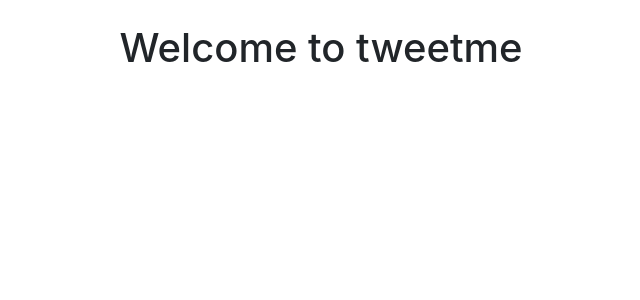
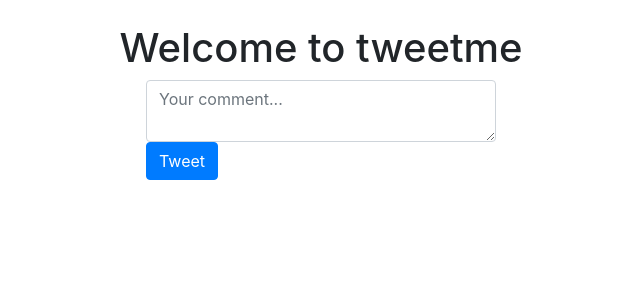
Before and after one commit to ironfalcon/tweetme_django, a Django app: page / in a window 1280 px wide. Shown: the part 56-356 px from the top of the page, without its empty margins (319-959 px from the left). Run offline with Django 3.2, Linux system fonts and the light colour scheme; data that the repository does not hold is empty.

Commit message:
django and html form + allowed host + is_safe_url

```diff
--- a/templates/pages/home.html
+++ b/templates/pages/home.html
@@ -9,6 +9,17 @@
 <div class='row text-center'>
     <div class='col'>
         <h1>Welcome to tweetme</h1>
+    </div>
+</div>
+
+<div class='row mb-3'>
+    <div class='col-md-4 mx-auto col-10'>
+        <form class='form' method='POST' action='/create-tweet'>
+            {% csrf_token %}
+            <input type='hidden' value='/' name='next' />
+            <textarea class='form-control' name='content' placeholder='Your comment...'></textarea>
+            <button type='submit' class='btn btn-primary'>Tweet</button>
+        </form>
     </div>
 </div>
 
--- a/tweetme2/settings.py
+++ b/tweetme2/settings.py
@@ -25,7 +25,7 @@
 # SECURITY WARNING: don't run with debug turned on in production!
 DEBUG = True
 
-ALLOWED_HOSTS = []
+ALLOWED_HOSTS = ['127.0.0.1']
 
 
 # Application definition
--- a/tweets/views.py
+++ b/tweets/views.py
@@ -1,9 +1,13 @@
 import random
-from django.shortcuts import render
+from django.conf import settings
+from django.shortcuts import render, redirect
 from django.http import HttpResponse, Http404, JsonResponse
+from django.utils.http import is_safe_url
 
 from .forms import TweetForm
 from .models import Tweet
+
+ALLOWED_HOSTS = settings.ALLOWED_HOSTS
 # Create your views here.
 def home_view(request, *args, **kwargs):
     return render(request, "pages/home.html", context={}, status=200)
@@ -11,9 +15,12 @@
 
 def tweet_create_view(request, *args, **kwargs):
     form = TweetForm(request.POST or None)
+    next_url = request.POST.get("next") or None
     if form.is_valid():
         obj = form.save(commit=False)
         obj.save()
+        if next_url != None and is_safe_url(next_url, ALLOWED_HOSTS):
+            return redirect(next_url)
         form = TweetForm
     return render(request, 'components/form.html', context = {"form": form})
 
```
